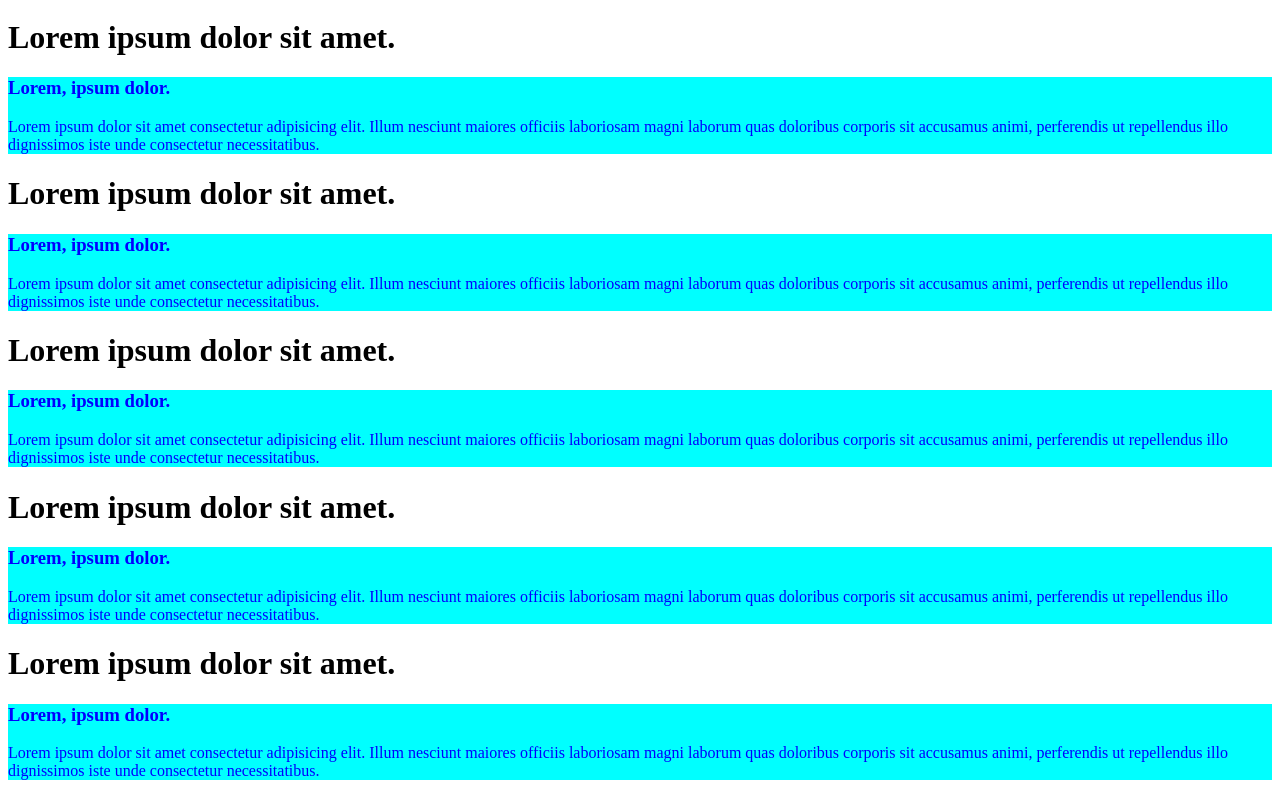
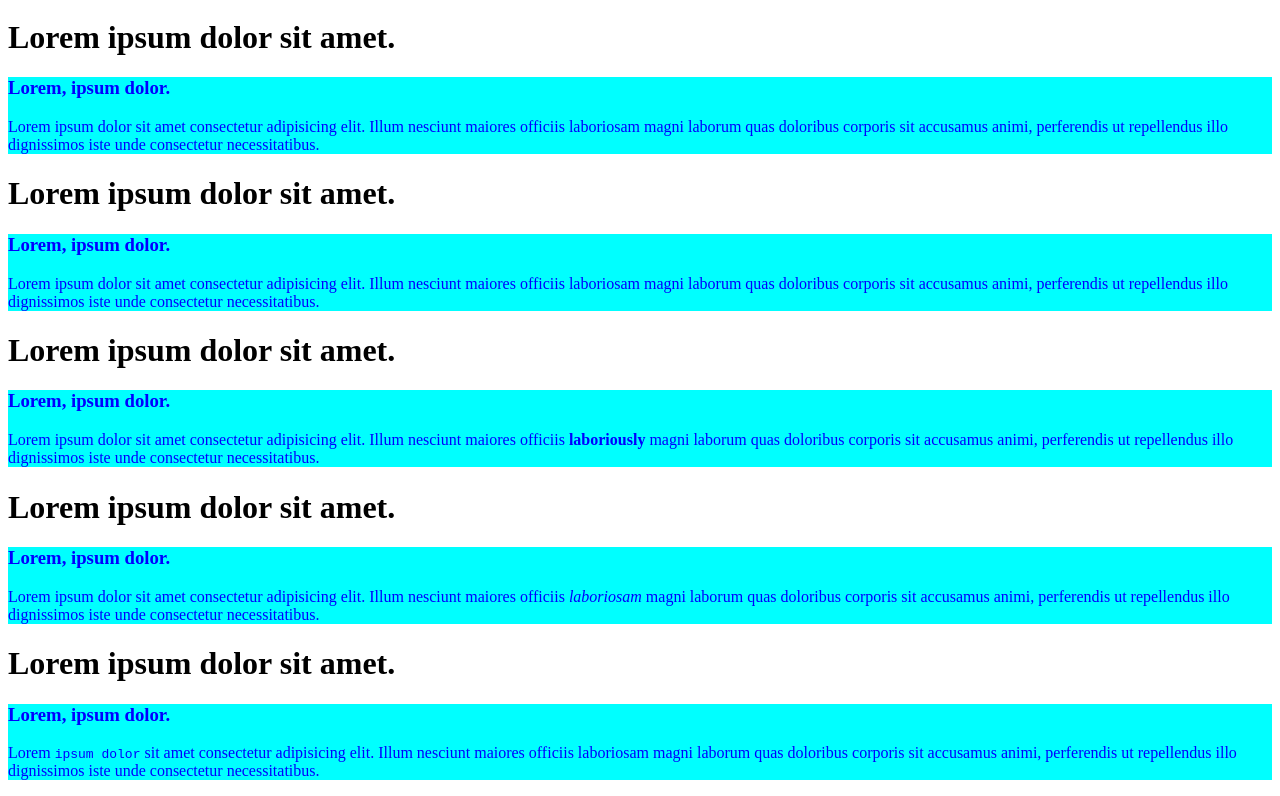
Before and after one commit to zasimmallick/practice-first-repo, a plain HTML site: page index.html in a window 1280 px wide. Shown: the part 1532-2328 px from the top of the page. Drawn offline with Linux system fonts and the light colour scheme.

Commit message:
tag added

```diff
--- a/index.html
+++ b/index.html
@@ -27,17 +27,17 @@
     <h1>Lorem ipsum dolor sit amet.</h1>
     <div>
         <h3>Lorem, ipsum dolor.</h3>
-        <p>Lorem ipsum dolor sit amet consectetur adipisicing elit. Illum nesciunt maiores officiis laboriosam magni laborum quas doloribus corporis sit accusamus animi, perferendis ut repellendus illo dignissimos iste unde consectetur necessitatibus.</p>
+        <p>Lorem ipsum dolor sit amet consectetur adipisicing elit. Illum nesciunt maiores officiis <b>laboriously</b> magni laborum quas doloribus corporis sit accusamus animi, perferendis ut repellendus illo dignissimos iste unde consectetur necessitatibus.</p>
     </div>
     <h1>Lorem ipsum dolor sit amet.</h1>
     <div>
         <h3>Lorem, ipsum dolor.</h3>
-        <p>Lorem ipsum dolor sit amet consectetur adipisicing elit. Illum nesciunt maiores officiis laboriosam magni laborum quas doloribus corporis sit accusamus animi, perferendis ut repellendus illo dignissimos iste unde consectetur necessitatibus.</p>
+        <p>Lorem ipsum dolor sit amet consectetur adipisicing elit. Illum nesciunt maiores officiis <i>laboriosam</i> magni laborum quas doloribus corporis sit accusamus animi, perferendis ut repellendus illo dignissimos iste unde consectetur necessitatibus.</p>
     </div>
     <h1>Lorem ipsum dolor sit amet.</h1>
     <div>
         <h3>Lorem, ipsum dolor.</h3>
-        <p>Lorem ipsum dolor sit amet consectetur adipisicing elit. Illum nesciunt maiores officiis laboriosam magni laborum quas doloribus corporis sit accusamus animi, perferendis ut repellendus illo dignissimos iste unde consectetur necessitatibus.</p>
+        <p>Lorem <samp>ipsum dolor</samp> sit amet consectetur adipisicing elit. Illum nesciunt maiores officiis laboriosam magni laborum quas doloribus corporis sit accusamus animi, perferendis ut repellendus illo dignissimos iste unde consectetur necessitatibus.</p>
     </div>
 </body>
 </html>
```
